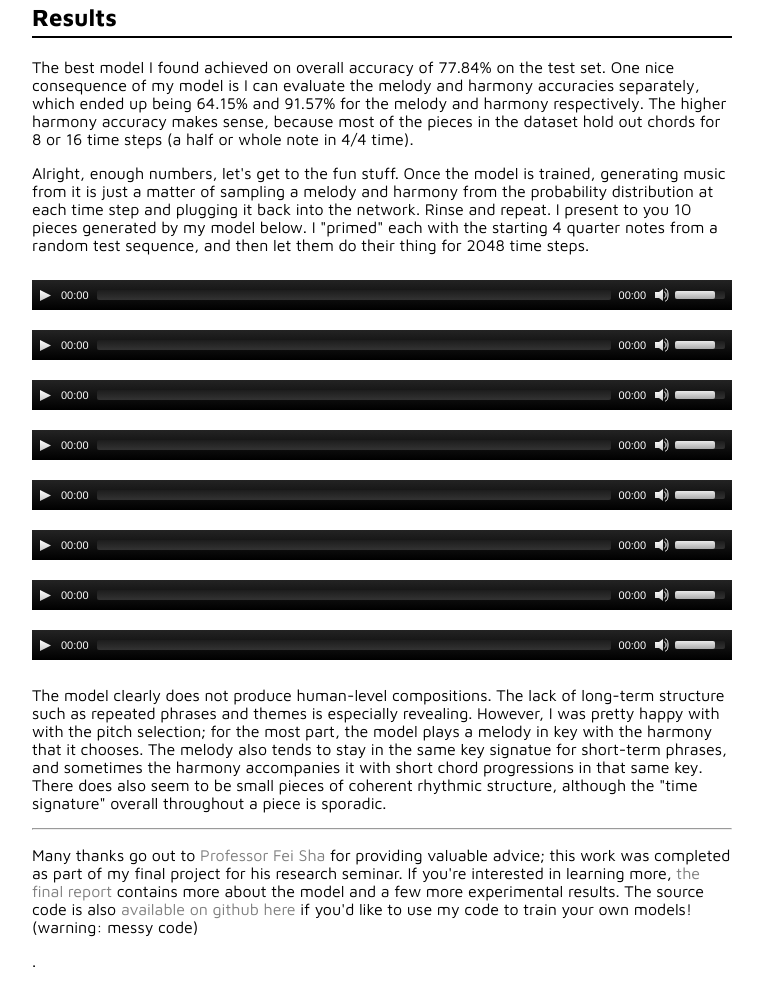
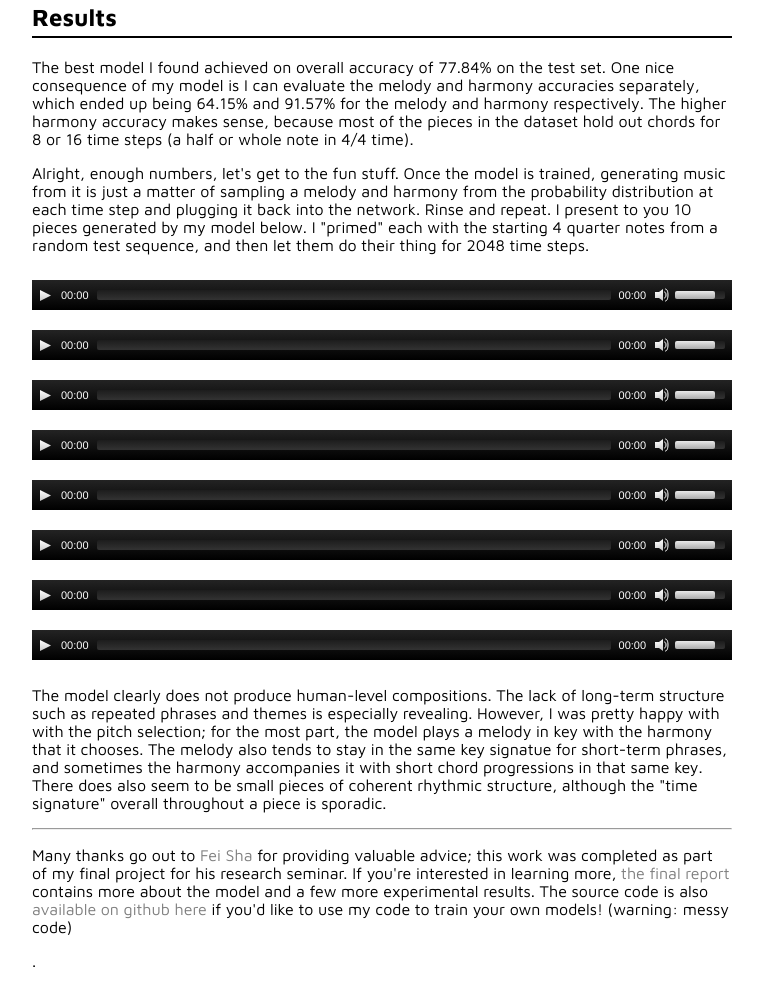
Before and after one commit to llSourcell/AI_Composer, a plain HTML site: page index.html in a window 1280 px wide. Shown: the part 3318-4308 px from the top of the page, without its empty margins (258-1021 px from the left). Drawn offline with nearby package versions, Linux system fonts and the light colour scheme; some packages are replaced by stand-ins of ours.

Commit message:
small edit

```diff
--- a/index.html
+++ b/index.html
@@ -130,7 +130,7 @@
 
     <div class="section">
       <hr>
-      <p>Many thanks go out to <a href="http://web.cs.ucla.edu/~feisha/">Professor Fei Sha</a> for providing valuable advice; this work was completed as part of my final project for his research seminar. If you're interested in learning more, <a href="http://yoavz.com/music_rnn_paper.pdf">the final report</a> contains more about the model and a few more experimental results. The source code is also <a href="http://github.com/yoavz/music_rnn">available on github here</a> if you'd like to use my code to train your own models! (warning: messy code)</p>.
+      <p>Many thanks go out to <a href="http://web.cs.ucla.edu/~feisha/">Fei Sha</a> for providing valuable advice; this work was completed as part of my final project for his research seminar. If you're interested in learning more, <a href="http://yoavz.com/music_rnn_paper.pdf">the final report</a> contains more about the model and a few more experimental results. The source code is also <a href="http://github.com/yoavz/music_rnn">available on github here</a> if you'd like to use my code to train your own models! (warning: messy code)</p>.
     </div>
 
     <!-- Bootstrap core JavaScript
```
